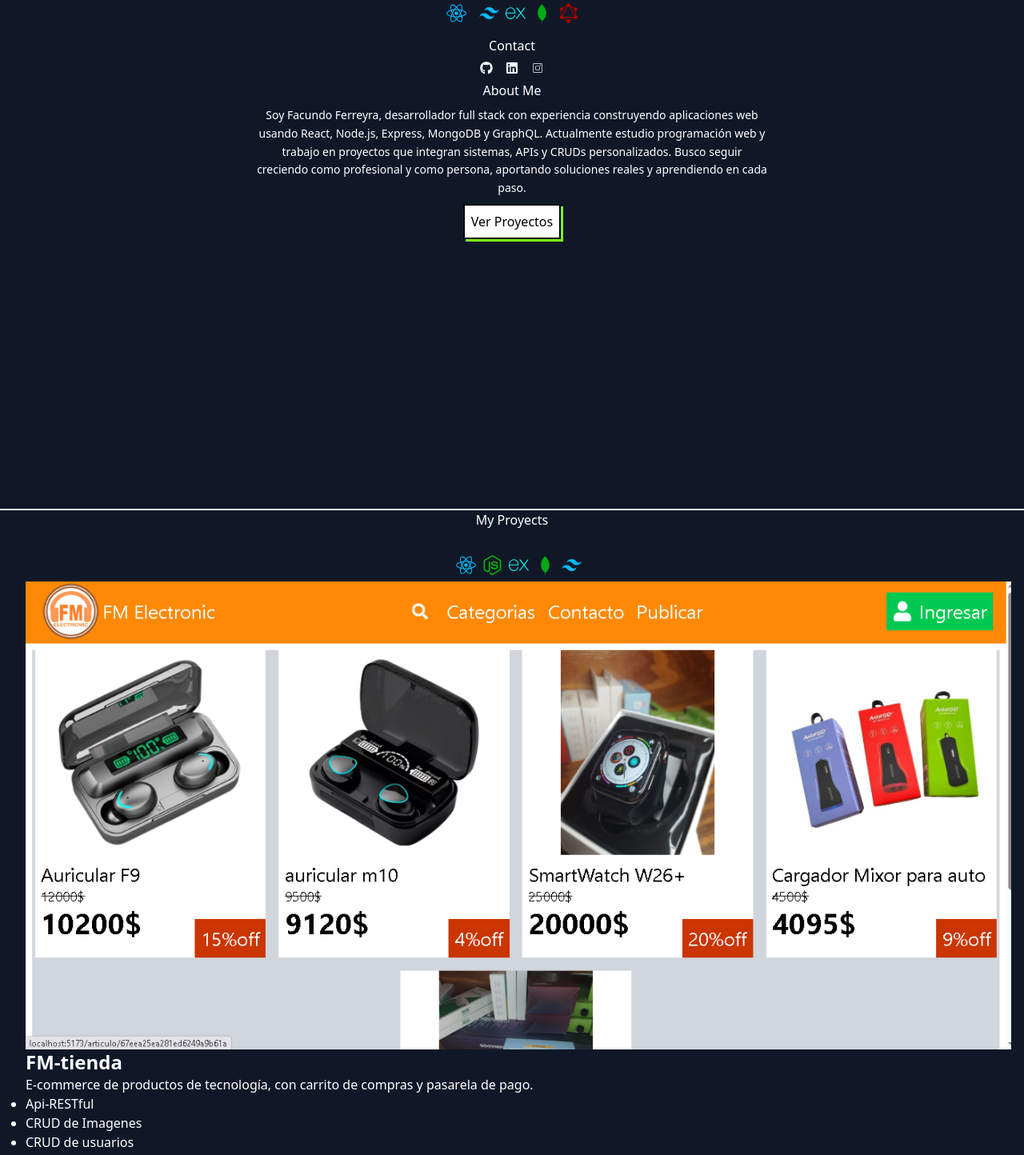
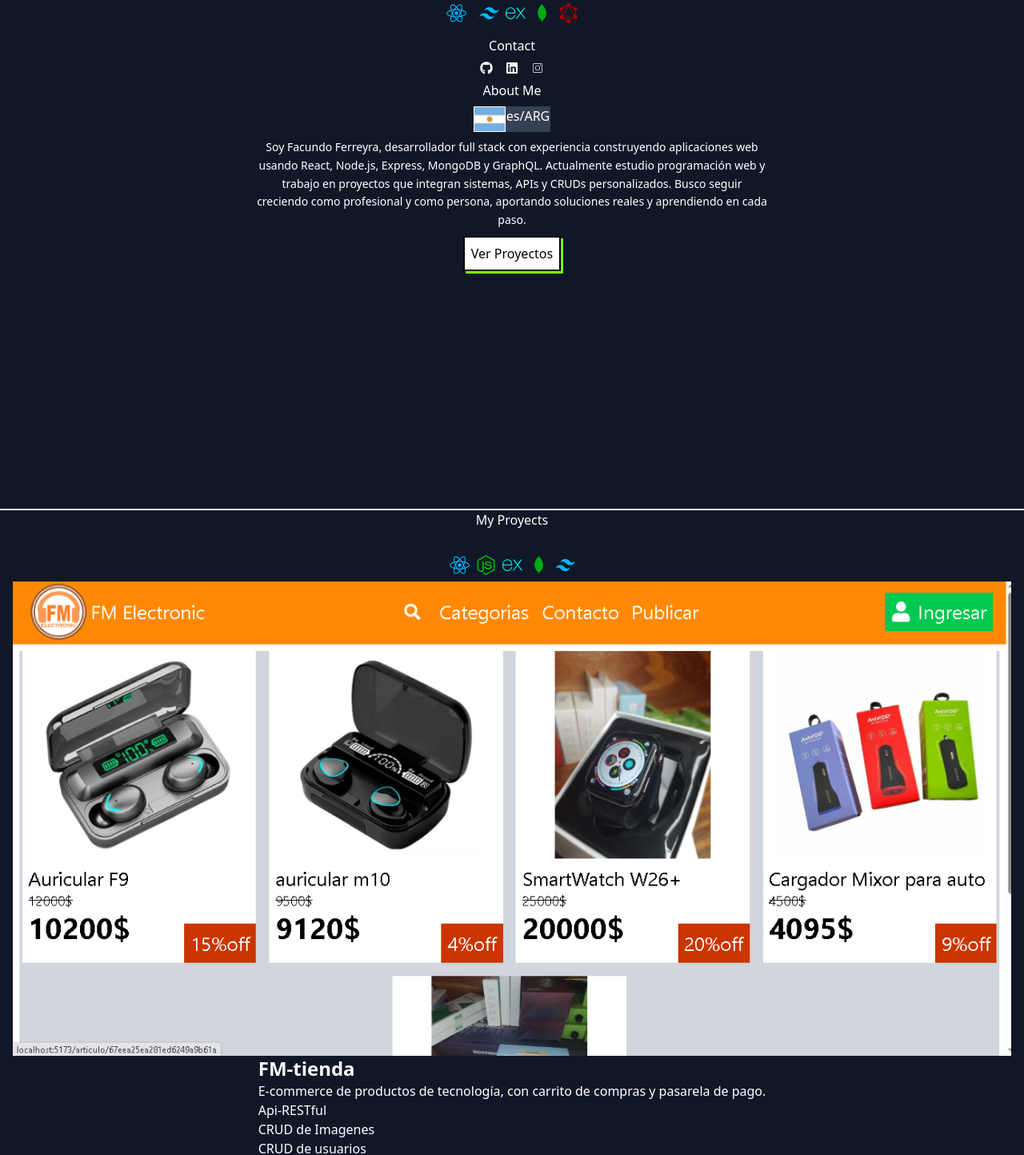
Before and after one commit to devfacucoder/portafolio-facucoder, a React (Vite) app: page / in a window 1280 px wide. Shown: the part 180-1624 px from the top of the page at 80% size. Built offline with nearby package versions, Linux system fonts and the light colour scheme.

Commit message:
arregle el padding de la seccion de proyectos y agregue un boton para cambiar el idioma de español a ingles y bla bla

```diff
--- a/src/App.jsx
+++ b/src/App.jsx
@@ -6,6 +6,7 @@ import { CiInstagram } from "react-icons/ci";
 import "./App.css";
 import ListTech from "./components/ListTech";
 import SectionProyect from "./components/SectionProyect";
+import SelectIdioma from "./components/SelectIdioma";
 function App() {
   return (
     <div className="bg-gray-900 text-white min-h-screen pt-4">
@@ -39,6 +40,7 @@ function App() {
         </div>
         <div className="w-full flex flex-col justify-center items-center gap-2">
           <h3>About Me</h3>
+         <SelectIdioma/>
           <p className="text-sm leading-relaxed max-w-2xl px-4 text-center">
             Soy Facundo Ferreyra, desarrollador full stack con experiencia
             construyendo aplicaciones web usando React, Node.js, Express,
--- a/public/proyectos.json
+++ b/src/assets/proyectos.json
@@ -2,7 +2,7 @@
   {
     "title": "FM-tienda",
     "description": "E-commerce de productos de tecnología, con carrito de compras y pasarela de pago.",
-    "image": "./fm-tienda.PNG",
+    "image": "/fm-tienda.PNG",
     "arrayTechs": ["React", "Nodejs", "Express", "MongoDB","tailwind"],
     "arrayPoints": [
       "Api-RESTful",
@@ -16,7 +16,7 @@
   {
     "title": "Facu-turnos",
     "description": "Un sistema de gestión de turnos para una facultad, con autenticación y autorización de usuarios.",
-    "image": "./turnos.PNG",
+    "image": "/turnos.PNG",
     "arrayTechs": ["React", "Nodejs", "Express", "MongoDB","tailwind"],
     "arrayPoints": [
       "Api-RESTful",
--- a/src/components/Card.jsx
+++ b/src/components/Card.jsx
@@ -2,21 +2,21 @@ import React from "react";
 import ListTech from "./ListTech";
 function Card({ arrayTech, title = "titulo", description, img, arrayPoints }) {
   return (
-    <div className="w-full min-h-96 flex flex-col p-4 border-b-1 border-gray-500">
+    <div className="w-full min-h-96 flex pb-2 flex-col items-center border-b-1 border-gray-500">
       <ListTech techs={arrayTech} />
-      <div className="w-full h-1/2">
+      <div className="w-full h-1/2 ">
         <img
           className="object-cover w-full h-full"
           alt="proyect"
           src={img}
         ></img>
       </div>
-      <div>
+      <div >
         <h3 className="text-2xl font-bold">{title}</h3>
         <p>{description}</p>
-        <ul>
+        <ul className="">
           {arrayPoints.map((point) => (
-            <li key={point} className="list-disc">
+            <li key={point} className="">
               {point}
             </li>
           ))}
--- a/src/components/SectionProyect.jsx
+++ b/src/components/SectionProyect.jsx
@@ -1,6 +1,6 @@
 import React from "react";
 import Card from "./Card";
-import proyectos from "../../public/proyectos.json"
+import proyectos from "../assets/proyectos.json"
 function SectionProyect() {
   return (
     <section
@@ -8,7 +8,7 @@ function SectionProyect() {
       id="proyects"
     >
       <h3>My Proyects</h3>
-      <ul className="w-full pl-4 flex flex-col gap-2 list-none">
+      <ul className="w-full p-4 flex flex-col gap-2 list-none">
         {
           proyectos.map((proyect) => (
             <li key={proyect.id} className="w-full " >
--- /dev/null
+++ b/src/components/SelectIdioma.jsx
@@ -0,0 +1,60 @@
+import React, { useState } from "react";
+
+function SelectIdioma() {
+  const [viewList, setViewList] = useState(false);
+  const [idioma, setIdoma] = useState("es");
+  return (
+    <div className="flex gap-2 relative w-24">
+      <button
+        className="flex bg-gray-700 w-full cursor-pointer"
+        onClick={() => {
+          setViewList(!viewList);
+        }}
+      >
+        <img
+          className="w-10 h-8 border-1 object-cover"
+          src={idioma === "es" ? "/icon-es.png" : "/icon-eng.png"}
+          alt=""
+        />
+        <span className="flex w-14  items-center justify-center">
+          {idioma === "es" ? "es/ARG" : "en/USA"}
+        </span>
+      </button>
+      <div
+        className={`${
+          viewList ? "flex" : "hidden"
+        } absolute z-10 top-8 bg-gray-700 w-full`}
+      >
+        <button
+          className="flex w-full cursor-pointer"
+          onClick={() => {
+            setIdoma(idioma === "es" ? "en" : "es");
+            setViewList(false);
+          }}
+        >
+          <img
+            className="w-10 h-8 border-1 object-cover"
+            src={idioma === "es" ? "/icon-eng.png" : "/icon-es.png"}
+            alt=""
+          />
+          <span className="flex w-14  items-center justify-center">
+            {idioma === "es" ? "en/USA" : "es/ARG"}
+          </span>
+        </button>
+      </div>
+    </div>
+  );
+}
+/**
+ * <button className="w-10 h-8 border-1 ">
+        <img className="w-full h-full object-cover" src="/icon-es.png" alt="" />
+      </button>
+      <button className="w-10 h-8 border-1 ">
+        <img
+          className="w-full h-full object-cover"
+          src="/icon-eng.png"
+          alt=""
+        />
+      </button>
+ */
+export default SelectIdioma;
```
Also changed, not shown: public/icon-eng.png (added), public/icon-es.png (added).
